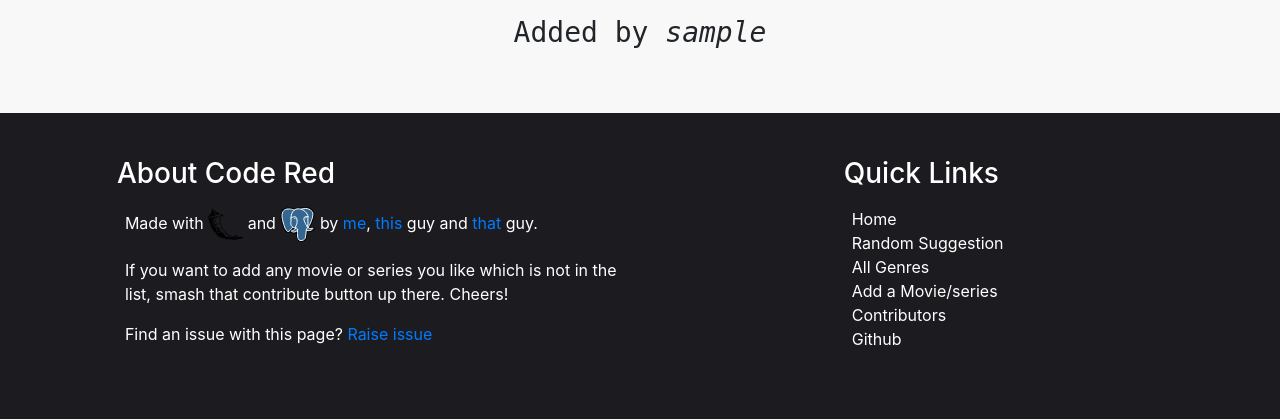
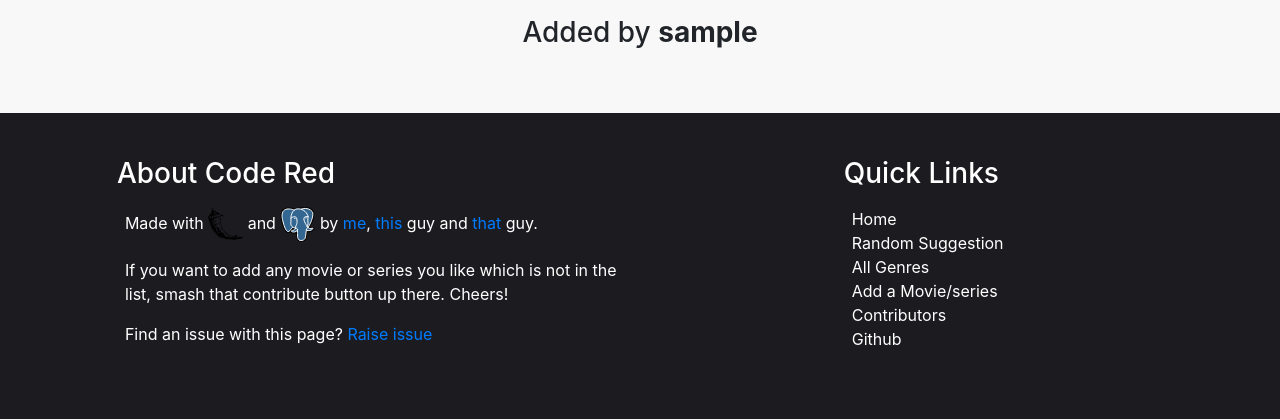
Before and after one commit to shrn01/code-red, a Flask app: a page that uses templates/user.html in a window 1280 px wide. Shown: the part 58-478 px from the top of the page. Run offline with Flask 2, Linux system fonts and the light colour scheme; data that the repository does not hold is empty; some libraries are stand-ins or nearby versions.

Commit message:
changes in titles

```diff
--- a/templates/genre.html
+++ b/templates/genre.html
@@ -12,7 +12,7 @@
         {% extends "template.html" %}
         {% block content %}
         <div class = "container text-center mb-0 pb-0">
-            <h3 style="font-family: monospace;">Movies with genre <em>{{genre}}</em></h3>
+            <h3>Movies with genre <b>{{genre}}</b></h3>
         </div>
         <div class = "container row pt-3 mx-auto">
             {% for movie in movies %}
--- a/templates/user.html
+++ b/templates/user.html
@@ -13,7 +13,7 @@
         {% extends "template.html" %}
         {% block content %}
         <div class = "container text-center mb-0 pb-0">
-            <h3 style="font-family: monospace;">Added by <em>{{name}}</em></h3>
+            <h3>Added by <b>{{name}}</b></h3>
         </div>
         <div class = "container row pt-3 mx-auto">
             {% for movie in movies %}
```
